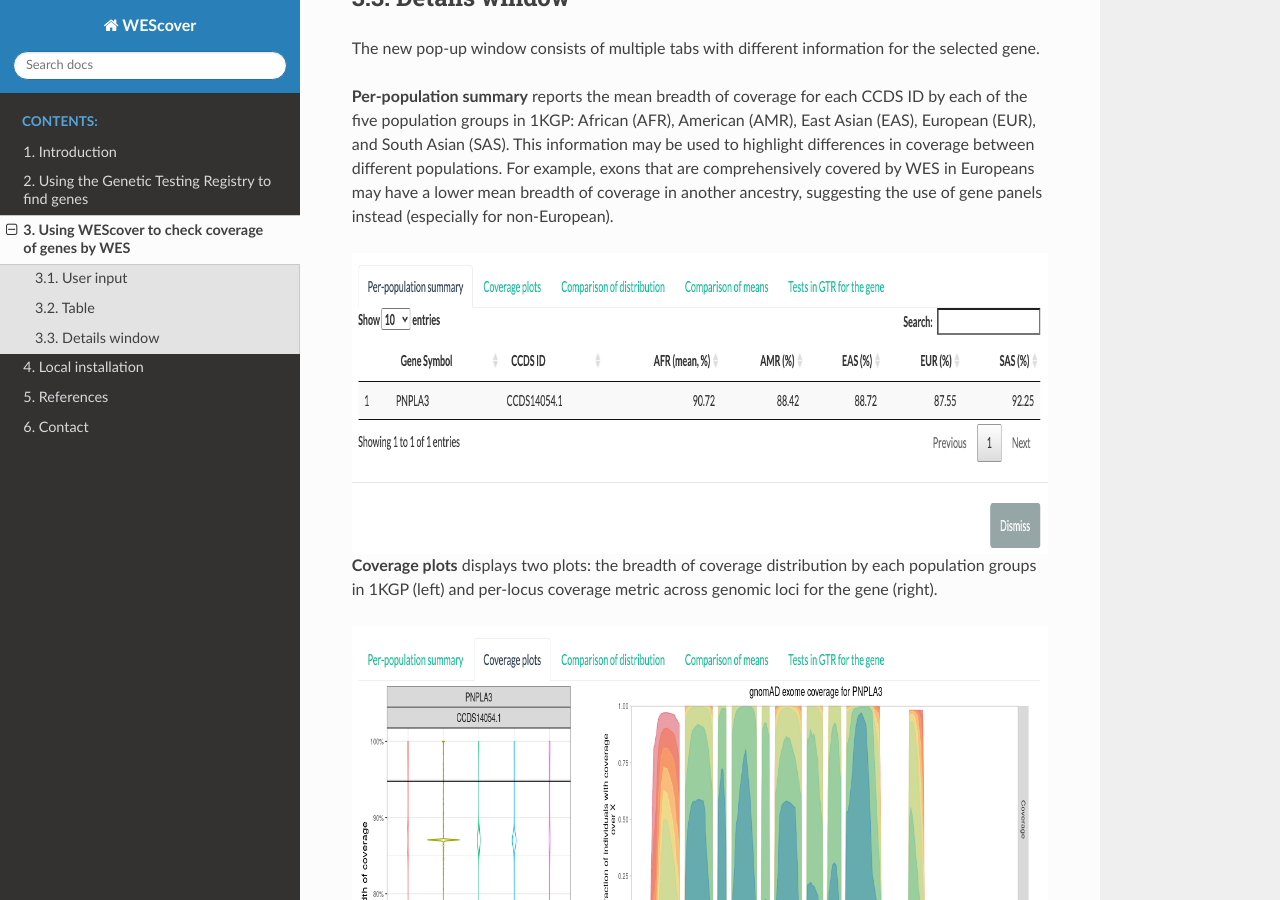
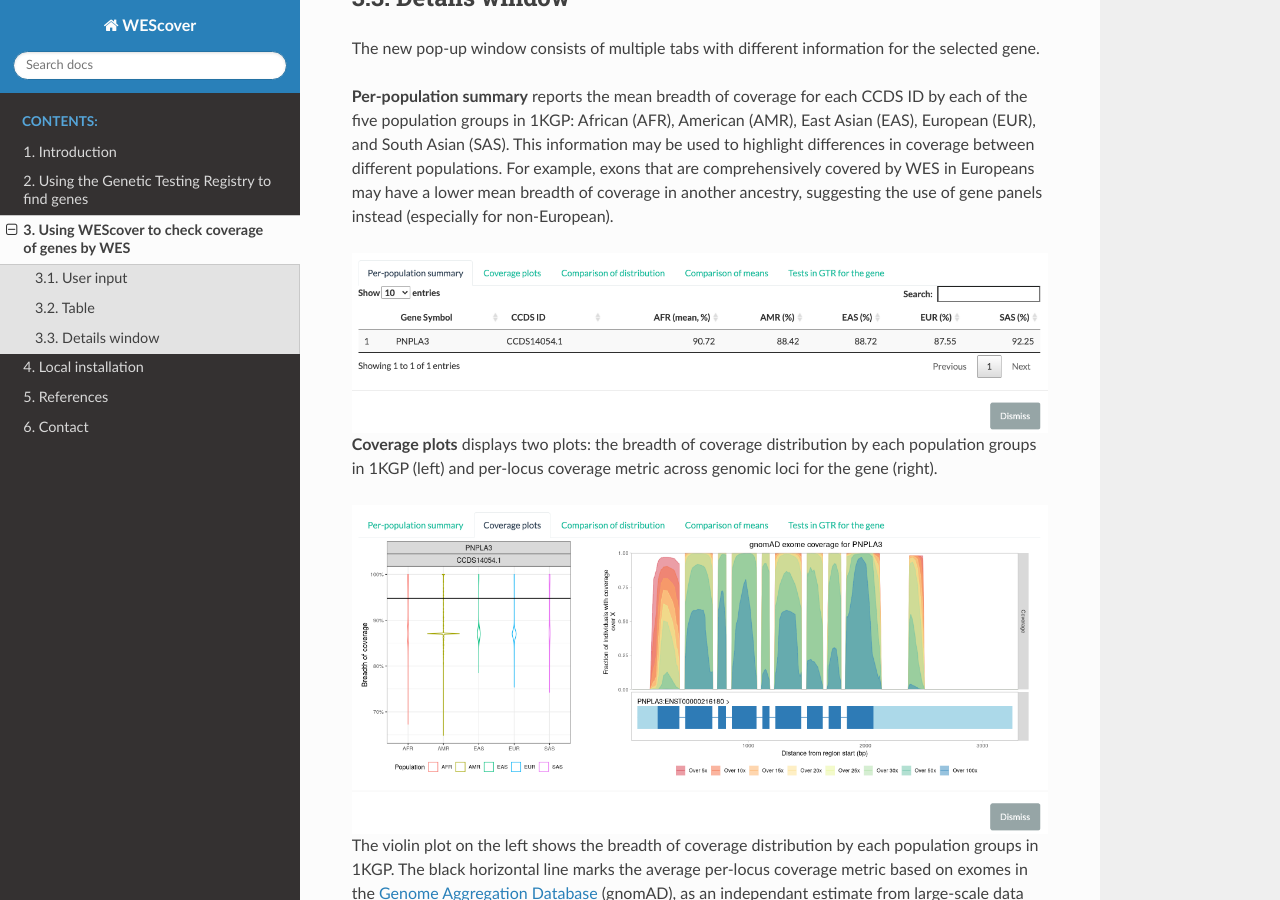
Before and after one commit to bch-gnome/wescover_doc, a Sphinx documentation site: the page built from docs/usage.rst, in a window 1280 px wide and 900 px high, scrolled down 3755 px. Built offline with Sphinx 7.4.7 and the Read the Docs theme 2.0.0, drawn with Linux system fonts in a browser that asks for light colours.

Commit message:
adjust figure size

```diff
--- a/docs/usage.rst
+++ b/docs/usage.rst
@@ -61,13 +61,13 @@ The new pop-up window consists of multiple tabs with different information for t
 **Per-population summary** reports the mean breadth of coverage for each CCDS ID by each of the five population groups in 1KGP: African (AFR), American (AMR), East Asian (EAS), European (EUR), and South Asian (SAS). This information may be used to highlight differences in coverage between different populations. For example, exons that are comprehensively covered by WES in Europeans may have a lower mean breadth of coverage in another ancestry, suggesting the use of gene panels instead (especially for non-European).
 
 .. image:: /_static/detail_1.png
-   :scale: 50%
+   :scale: 30%
    :align: center
 
 **Coverage plots** displays two plots: the breadth of coverage distribution by each population groups in 1KGP (left) and per-locus coverage metric across genomic loci for the gene (right).
 
 .. image:: /_static/detail_2.png
-   :scale: 50%
+   :scale: 30%
    :align: center
 
 The violin plot on the left shows the breadth of coverage distribution by each population groups in 1KGP. The black horizontal line marks the average per-locus coverage metric based on exomes in the `Genome Aggregation Database <https://gnomad.broadinstitute.org/>`_ (gnomAD), as an independant estimate from large-scale data (125,748 exomes in the release 2.1).
@@ -81,17 +81,17 @@ The genes' exon-intron structures are shown below the coverage metric plot, as a
 **Comparison of distribution** allows users to visualize and to compare cumulative distribution (with Kolmogorov–Smirnov test) for breadth of coverage between pair of populations. Once the pair of population is specified on the left panel, the right part will be updated with the corresponding cummulative distributions. Two black dots connected with dashed line shows the point where the gap between two distribution is the largest. The D-statistics and p-value from Kolmogorov-Smirnov test are shown above the plot.
 
 .. image:: /_static/detail_3.png
-   :scale: 50%
+   :scale: 30%
    :align: center
 
 **Comparison of means** shows the pairwise differences between means of breadth of coverage using the Tukey's Honest Significant Difference test. The left triangular plot shows the estimated pairwise differences of means. The right plot shows the p-values from the significant difference test.
 
 .. images:: /_static/detail_4.png
-   :scale: 50%
+   :scale: 30%
    :align: center
 
 **Tests in GTR for the gene** provides a list of all gene panel tests registered in GTR that involves the selected gene. Each panel is listed by its unique accession version and provides a hyperlink to its entry in GTR when clicked. Given all genes reported by WEScover to be poorly covered by WES, users may browse these panels and read their entries in GTR to learn how to gain access to these tests.
 
 .. images:: /_static/detail_5.png
-   :scale: 50%
+   :scale: 30%
    :align: center
```
